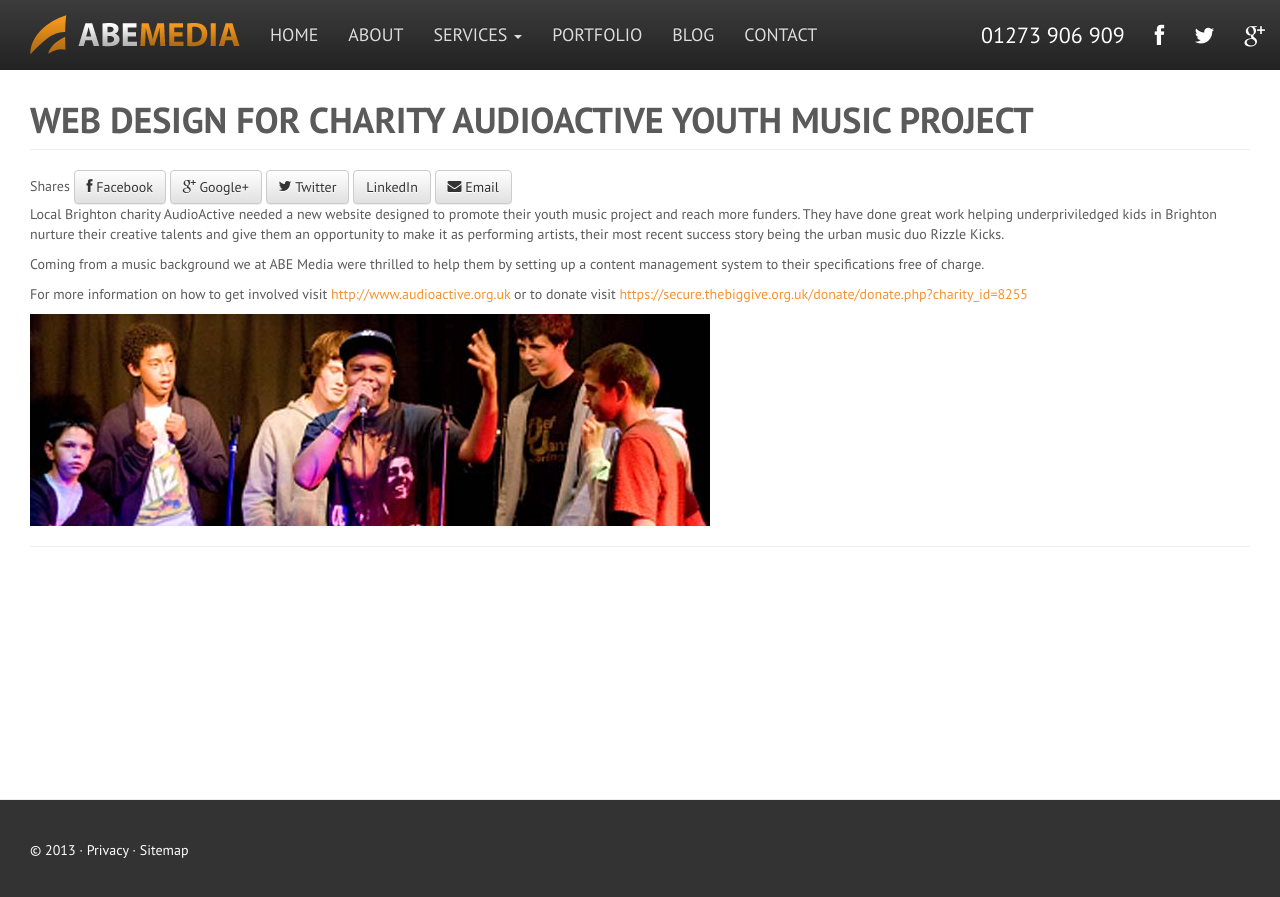
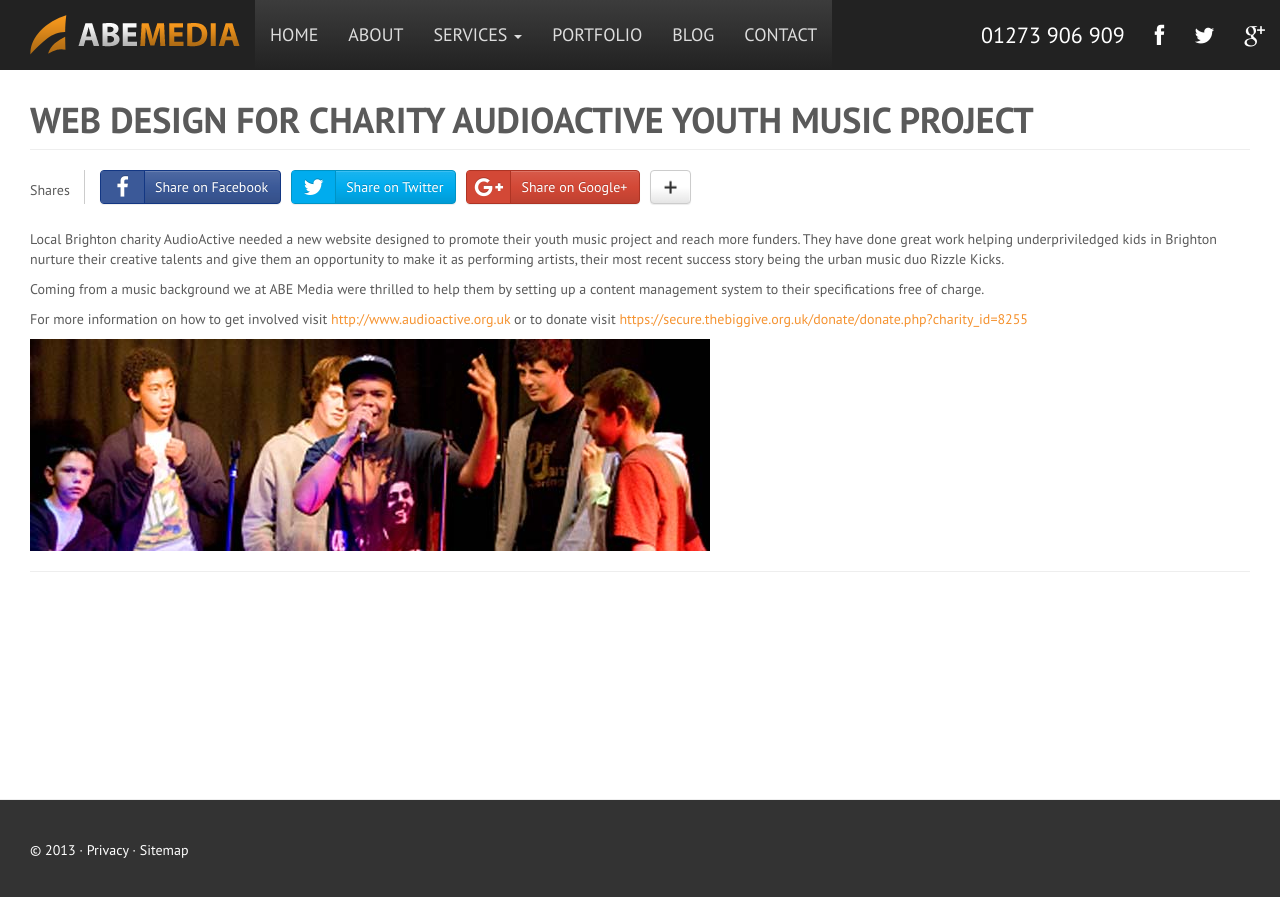
Before and after one commit to abemedia/abemedia.github.io, a Jekyll site: the page built from _posts/2011-11-30-web-design-for-charity-audioactive-youth-music-project.md, in a window 1280 px wide. Shown: the top 897 px of the page. Built offline with Jekyll 4.4.1, drawn with Linux system fonts in a browser that asks for light colours; nearby versions of some CDN libraries; comment, search, counter and statistics services are not loaded.

Commit message:
Updates social sharing

```diff
--- a/_includes/header.html
+++ b/_includes/header.html
@@ -33,7 +33,6 @@
     <meta name="twitter:creator" content="@abemedia"/>
 
     <link rel="stylesheet" href="http://netdna.bootstrapcdn.com/bootstrap/3.0.1/css/bootstrap.min.css" />
-    <link rel="stylesheet" href="http://netdna.bootstrapcdn.com/bootstrap/3.0.1/css/bootstrap-theme.min.css" />
     <link rel="stylesheet" href="{{ site.baseurl }}css/pygments-manni.css" />
     <!-- HTML5 shim and Respond.js IE8 support of HTML5 elements and media queries -->
     <!--[if lt IE 9]>
@@ -42,5 +41,6 @@
     <![endif]-->
     <link rel='stylesheet' href="{{ site.baseurl }}css/style.css" />
     <link rel='stylesheet' href='http://fonts.googleapis.com/css?family=PT+Sans:regular,bold' />
+    <link href="http://netdna.bootstrapcdn.com/font-awesome/4.0.2/css/font-awesome.min.css" type="text/css" rel="stylesheet" />
     <link rel="stylesheet" href="{{ site.baseurl }}css/device-mockups.css">
     <link rel="alternate" type="application/rss+xml" title="{{ site.name }}" href="{{ site.baseurl }}feed.xml">
--- a/_layouts/post.html
+++ b/_layouts/post.html
@@ -6,34 +6,25 @@ right:
     style: raw
 ---
 <article>
-  <h1 class="page-header">{{ page.title }}</h1>
-  <div id="share_buttons">
-    <span class='st_sharethis_custom share-btn' data-service="sharethis">
-      <span class="btn-bubble"></span>
-      Shares
-    </span>
-    <span class='st_facebook_custom share-btn' data-service="facebook">
-      <span class="btn-bubble"></span>
-      <span class="btn btn-default"><span class="icon-facebook"></span> Facebook</span>
-    </span>
-    <span class='st_googleplus_custom share-btn' data-service="googleplus">
-      <span class="btn-bubble"></span>
-      <span class="btn btn-default"><span class="icon-google-plus"></span> Google+</span>
-    </span>
-    <span class='st_twitter_custom share-btn' data-service="twitter">
-      <span class="btn-bubble"></span>
-      <span class="btn btn-default"><span class="icon-twitter"></span> Twitter</span>
-    </span>
-    <span class='st_linkedin_custom share-btn' data-service="linkedin">
-      <span class="btn-bubble"></span>
-      <span class="btn btn-default"><span class="icon-linkedin"></span> LinkedIn</span>
-    </span>
-    <span class='st_email_custom share-btn' data-service="email">
-      <span class="btn-bubble"></span>
-      <span class="btn btn-default"><span class="icon-envelope-alt"></span> Email</span>
-    </span>
-  </div>
-  {{ content }}
-</article>
+  <header>
+    <h1 class="page-header">{{ page.title }}</h1>
+    <div class="js-share">
+      <div class="primary">
+        <div class='js-share-btn js-total' data-service="total">
+          <div class="count h4"></div>
+          Shares </div>
+        <div class='js-share-btn' data-service="facebook"><a class="btn btn-facebook"><i class="fa fa-facebook"></i> <span class="hide-xs">Share</span><span class="lg sm">&nbsp;on Facebook</span></a></div>
+        <div class='js-share-btn' data-service="twitter"><a class="btn btn-twitter"><i class="fa fa-twitter"></i> <span class="lg sm">Share on Twitter</span><span class="md">Tweet</span></a></div>
+        <div class='js-share-btn' data-service="googleplus"><a class="btn btn-google"><i class="fa fa-google-plus"></i> <span class="hide-xs">Share</span><span class="lg sm">&nbsp;on Google+</span></a></div>
+      </div>
+      <div class="secondary">
+        <div class='js-share-btn' data-service="linkedin"><a class="btn btn-linkedin"><i class="fa fa-linkedin"></i></a></div>
+        <div class='js-share-btn' data-service="pinterest"><a class="btn btn-pinterest"><i class="fa fa-pinterest"></i></a></div>
+        <div class='js-share-btn' data-service="stumbleupon"><a class="btn btn-stumbleupon"><i class="icon-stumbleupon"></i></a></div>
+      </div>
+      <button class="btn btn-default showSecondary"></button>
+    </div>
+  </header>
+  {{ content }} </article>
 <hr>
 <div id="disqus_thread"></div>
--- a/css/style.css
+++ b/css/style.css
@@ -498,7 +498,7 @@ figure:hover img {
 	font-size:15px;
 	margin-top:1px;
 }
- [class^="icon-"], [class*=" icon-"] {
+.icon, [class^="icon-"], [class*=" icon-"], .icon {
 	font-family: 'icon';
 	speak: none;
 	font-style: normal;
@@ -506,8 +506,6 @@ figure:hover img {
 	font-variant: normal;
 	text-transform: none;
 	line-height: 1;
-
-	/* Better Font Rendering =========== */
 	-webkit-font-smoothing: antialiased;
 	-moz-osx-font-smoothing: grayscale;
 }
@@ -541,8 +539,182 @@ figure:hover img {
 .icon-phone-sign:before {
 	content: "\e609";
 }
-.icon-envelope-alt:before {
+.icon-envelope:before {
 	content: "\e60a";
 }
-#share_buttons .stMainServices  {
+.icon-stumbleupon:before {
+	content: "\e60b";
 }
+
+/* Social Share Buttons */
+.js-share::before, .js-share::after {
+	display:table;
+	content: " ";
+	clear:both;
+}
+.js-share {
+	margin-bottom:15px;
+	margin-right:-10px;
+	position:relative;
+	padding-left:70px;
+}
+.js-share > *, .js-share .btn > * {
+	float:left;
+}
+.js-share .js-total {
+	border-right: 1px solid #ccc;
+	width:55px;
+	position:absolute;
+	top:0;
+	left:0;
+	bottom:0;
+}
+.js-share .secondary {
+	display:none;
+}
+.js-share.active .secondary {
+	display:block;
+}
+.js-share  .showSecondary{
+	outline:none;
+}
+.js-share  .showSecondary::before {
+	content: "+";
+	font-size: 28px;
+	display: block;
+	line-height:20px;
+}
+.js-share .active .showSecondary::before {
+	content: "-";
+}
+.js-share  .fa, .js-share  [class^="icon-"], .js-share  [class*=" icon-"] {
+	font-size: 22px;
+	width: 1em;
+	overflow:hidden;
+	line-height:20px;
+}
+.secondary [class^="icon-"], .secondary [class*=" icon-"] {
+	background-color:transparent !important;
+}
+@media (max-width:768px) {
+.js-share  .fa, .js-share  [class^="icon-"], .js-share  [class*=" icon-"] {
+	background-color:transparent !important;
+}
+}
+@media (min-width:768px) {
+.primary .fa, .primary [class^="icon-"], .primary [class*=" icon-"] {
+	border-right-style:solid;
+	border-right-width:1px;
+	float:left;
+	margin:-6px 10px -6px -12px;
+	width: 2em;
+	line-height:32px;
+	height:32px;
+}
+}
+.js-share .js-share-btn {
+	float:left;
+	margin: 0 10px 10px 0;
+}
+.btn {
+	background-image: -webkit-linear-gradient(bottom, rgba(0, 0, 0, 0.25) 0%, rgba(0, 0, 0, 0.1) 50%, rgba(129, 129, 129, 0) 75%, rgba(255, 255, 255, 0.1) 100%);
+	background-image: -o-linear-gradient(bottom, rgba(0, 0, 0, 0.25) 0%, rgba(0, 0, 0, 0.1) 50%, rgba(129, 129, 129, 0) 75%, rgba(255, 255, 255, 0.1) 100%);
+	background-image: -ms-linear-gradient(bottom, rgba(0, 0, 0, 0.25) 0%, rgba(0, 0, 0, 0.1) 50%, rgba(129, 129, 129, 0) 75%, rgba(255, 255, 255, 0.1) 100%);
+	background-image: -moz-linear-gradient(bottom, rgba(0, 0, 0, 0.25) 0%, rgba(0, 0, 0, 0.1) 50%, rgba(129, 129, 129, 0) 75%, rgba(255, 255, 255, 0.1) 100%);
+	background-image: linear-gradient(to top, rgba(0, 0, 0, 0.25) 0%, rgba(0, 0, 0, 0.1) 50%, rgba(129, 129, 129, 0) 75%, rgba(255, 255, 255, 0.1) 100%);
+	text-shadow: 0 -1px 0 rgba(0,0,0,0.2);
+	-webkit-box-shadow: inset 0 1px 0 rgba(255,255,255,0.15), 0 1px 1px rgba(0,0,0,0.075);
+	box-shadow: inset 0 1px 0 rgba(255,255,255,0.15), 0 1px 1px rgba(0,0,0,0.075);
+	color:#fff;
+	background-size:100% 200%;
+	background-position:top;
+	-webkit-transition: all 0.25s ease-in;
+	-moz-transition: all 0.25s ease-in;
+	-o-transition: all 0.25s ease-in;
+	-ms-transition: all 0.25s ease-in;
+}
+.btn:hover {
+	color:#fff;
+	background-position:bottom;
+	-webkit-box-shadow: inset 0 1px 1px rgba(0,0,0,0.15), 0 1px 1px rgba(0,0,0,0.075);
+	box-shadow: inset 0 1px 1px rgba(0,0,0,0.15), 0 1px 1px rgba(0,0,0,0.075);
+}
+.btn-default {
+	color:#333;
+}
+.btn-facebook, .btn-facebook .fa {
+	background-color:#3b5998;
+	border-color:#133783;
+}
+.btn-twitter, .btn-twitter .fa {
+	background-color:#00acee;
+	border-color:#0093C5;
+}
+.btn-google, .btn-google .fa {
+	background-color:#d34836;
+	border-color:#AE3424;
+}
+.btn-linkedin {
+	background-color:#0e76a8;
+	border-color:#0A618B;
+}
+.btn-pinterest {
+	background-color:#c8232c;
+	border-color:#A5171E;
+}
+.btn-stumbleupon {
+	background-color:#f74425;
+	border-color:#CC3019;
+}
+ @media (max-width:1199px) {
+.lg {
+	display:none !important;
+}
+}
+@media (max-width: 991px), (min-width: 1200px) {
+.md {
+	display:none !important;
+}
+}
+@media (max-width: 767px), (min-width: 992px) {
+.sm {
+	display:none !important;
+}
+}
+@media (min-width: 768px) {
+.xs {
+	display:none !important;
+}
+}
+@media (min-width:1200px) {
+.lg {
+	display:inline-block !important;
+}
+.hide-lg {
+	display:none !important;
+}
+}
+@media (min-width: 992px) and (max-width: 1199px) {
+.md {
+	display:inline-block !important;
+}
+.hide-md {
+	display:none !important;
+}
+}
+@media (min-width: 768px) and (max-width: 991px) {
+.sm {
+	display:inline-block !important;
+}
+.hide-sm {
+	display:none !important;
+}
+}
+@media (max-width: 767px) {
+.xs {
+	display:inline-block !important;
+}
+.hide-xs {
+	display:none !important;
+}
+}
--- a/js/stuff.js
+++ b/js/stuff.js
@@ -177,94 +177,25 @@ $(".preview-img").drags({
 	cursor: "ns-resize"
 });
 
-/* ShareThis */
-var switchTo5x = true;
-$.getScript('//w.sharethis.com/button/buttons.js', function() {
-	stLight.options({
-		publisher: "789dd053-d988-42a9-bd7b-1d9f3c14bc6f",
-		onhover: false
+/* Social Share */
+if ($(".js-share").length > 0) {
+	$(".showSecondary").click(function(e) {
+		if ($(".js-share").hasClass("active")) {
+			$(".js-share").removeClass("active");
+		} else {
+			$(".js-share").addClass("active");
+		}
 	});
-	var url = $('link[name=canonical]').attr("href");
+	var shareUrl = $("link[rel=canonical]").attr("href");
+	//var shareUrl = 'http://facebook.com';
+	$.getJSON('http://clients.sc14.co.uk/sharecount/?url=' + encodeURIComponent(shareUrl) + "&callback=?", function(data) {
+		$(".js-share .count").each(function(index, el) {
+			var $service = $(el).parents(".share-btn").attr("data-service");
+            $(el).html(data[$service]);
+        });;
+	});
+}
 
-	$(".share-btn").each(function() {
-        stButtons.getCount(url, $(this).attr("data-service"), $(this).find(".btn-bubble"));
-    });
-	/*
-	 $(window).load(function() {
-	 var legacy = parseInt($('.legacy-comments-count').text());
-	 var disqus = $('.comments-counter a').first();
-	 var disqus_count = parseInt(disqus.text());
-	 disqus_count = (isNaN(disqus_count)) ? 0 : disqus_count;
-	 var total = legacy + disqus_count;
-	 $('.comments-counter a').text(total);
-
-	 if (total == 3) {
-	 $('.comments-icon').text('Comment');
-	 }
-
-	 var url = $('link[name=canonical]').attr("href");
-	 $.getJSON('http://graph.facebook.com/' + url, function(data) {
-
-	 var sharethis_count = jQuery('.st_sharethis_vcount .stBubble_count');
-	 var facebook_count = jQuery('.st_facebook_vcount .stBubble_count');
-	 var twitter_count = jQuery('.st_twitter_vcount .stBubble_count');
-	 var google_count = jQuery('.st_googleplus_vcount .stBubble_count');
-	 var other_count = jQuery('.other-counter .stBubble_count');
-
-	 var sharethis_int = parseFloat(sharethis_count.html(), 10);
-	 sharethis_int = (sharethis_int % 1 != 0) ? sharethis_int * 1000 : sharethis_int;
-	 var facebook_int = parseFloat(facebook_count.html(), 10);
-	 facebook_int = (facebook_int % 1 != 0) ? facebook_int * 1000 : facebook_int;
-	 var twitter_int = parseFloat(twitter_count.html(), 10);
-	 twitter_int = (twitter_int % 1 != 0) ? twitter_int * 1000 : twitter_int;
-	 var google_int = parseFloat(google_count.html(), 10);
-	 google_int = (google_int % 1 != 0) ? google_int * 1000 : google_int;
-
-
-	 var total_facebook_int = facebook_int;
-
-	 var older_facebook_int = data.shares ? data.shares : 0;
-	 if (!isNaN(older_facebook_int)) {
-	 total_facebook_int = facebook_int + older_facebook_int;
-	 facebook_count.html(total_facebook_int);
-	 sharethis_int = sharethis_int + older_facebook_int;
-	 sharethis_count.html(sharethis_int);
-	 }
-
-	 var fb_tw_gp_pin_stmbl_count = twitter_int + google_int + total_facebook_int;
-
-	 var other_int = sharethis_int - fb_tw_gp_pin_stmbl_count;
-	 other_count.html(other_int);
-
-	 if (sharethis_count.html() == "0" && twitter_count.html() == "0" && facebook_count.html() == "0" && google_count.html() == "0" && pinterest_count.html() == "0" && stumble_count.html() == "0" && other_count.html() == "0") {
-	 jQuery('.stBubble').css('display', 'none');
-	 jQuery('.stButton').css('border', 'none');
-	 jQuery('.stButton').css('margin-top', '15px');
-	 jQuery('.st_sharethis_vcount div.stBubble').css('display', 'block');
-	 jQuery('.st_sharethis_vcount span.stButton').css('margin-top', '0');
-	 }
-
-	 jQuery('.share-buttons-wrapper').css('visibility', 'visible');
-	 // ShareThis
-
-	 var shares_counter = jQuery('.st_sharethis_vcount .stBubble_count');
-	 var shares = parseInt(shares_counter.first().text());
-	 if (shares >= 1000 && shares < 10000) {
-	 shares = (shares / 1000).toFixed(1);
-	 shares = (shares.indexOf('.0') != -1) ? parseInt(shares).toFixed(0) : shares;
-	 shares_counter.text(shares + 'K');
-	 }
-	 else if (shares >= 10000) {
-	 shares = (shares / 1000).toFixed(0);
-	 shares_counter.text(shares + 'K');
-	 }
-	 });
-	 if (!jQuery.support.cors) { // IE 8 Hack
-	 jQuery('.share-buttons-wrapper').css('visibility', 'visible');
-	 }
-	 });
-	 */
-});
 
 if ($("#disqus_thread").length > 0) {
 	var disqus_shortname = 'abemedia';
```
Also changed, not shown: fonts/icon.ttf, fonts/icon.woff, 2 other files. Lines whose indentation alone changed are shown as unchanged.
